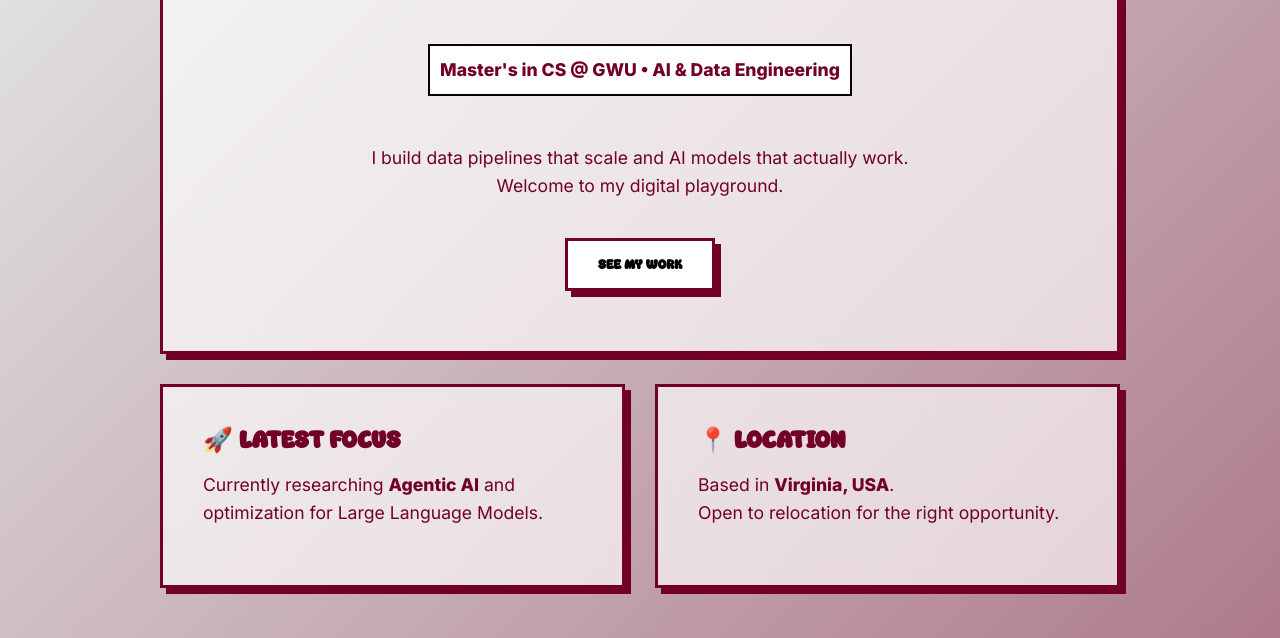
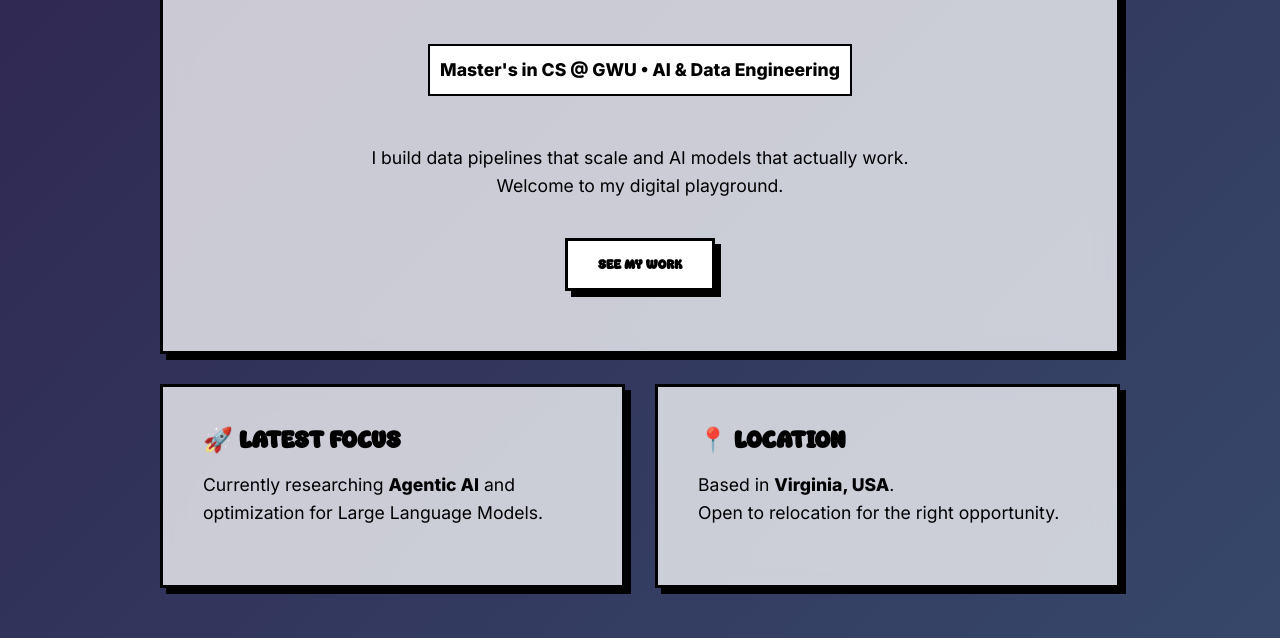
Before and after one commit to Poteto7/portfolio, a plain HTML site: page index.html in a window 1280 px wide. Shown: the part 395-1033 px from the top of the page. Drawn offline with Linux system fonts and the light colour scheme; a script that the page names is missing.

Commit message:
Apply Midnight Engineering Palette and keep typography optimizations

```diff
--- a/index.html
+++ b/index.html
@@ -24,15 +24,23 @@
 
         /* --- 1. CORE VARIABLES --- */
         :root {
-            --bg-gradient: linear-gradient(-45deg, #720026, #EAF6EF, #720026);
-            --accent-color: #720026;
-            --glass-bg: rgba(255, 255, 255, 0.65);
+            /* MIDNIGHT ENGINEERING PALETTE
+               Unique Blue (#3E6D84) -> Authentic Navy (#2E224F) -> Loop */
+            --bg-gradient: linear-gradient(-45deg, #3E6D84, #2E224F, #3E6D84);
+
+            /* READABILITY FIX: High opacity for dark background */
+            --glass-bg: rgba(255, 255, 255, 0.75);
+
+            /* STANDARD NEO-BRUTALIST BORDERS & SHADOWS */
             --glass-border: 1px solid rgba(255, 255, 255, 0.5);
-            --neo-border: 3px solid #720026;
-            --neo-shadow: 6px 6px 0px 0px #720026;
+            --neo-border: 3px solid #000;
+            --neo-shadow: 6px 6px 0px 0px #000;
             --neo-shadow-hover: 8px 8px 0px 0px #000;
             --neo-shadow-active: 2px 2px 0px 0px #000;
-            --text-main: #720026;
+
+            /* Accent & Text */
+            --accent-color: #720026;
+            --text-main: #000;
 
             /* FONT PAIRING STRATEGY */
             --font-heading: 'SuperMorning', 'MagicSaturday', cursive;
@@ -262,18 +270,21 @@
                 <p style="color: #ddd;">A collection of my recent engineering projects.</p>
             </div>
             <div class="grid">
+                <!-- TextGuard -->
                 <div class="hybrid-card">
                     <div class="badge">AI / NLP</div>
                     <h3>TextGuard: Risk Triage</h3>
                     <p>BERT-based pipeline for triaging risk signals in IDB project PDFs. Macro-F1: 0.956.</p>
                     <a href="https://github.com/Poteto7" target="_blank" class="action-btn" style="font-size: 0.9rem;">View Project</a>
                 </div>
+                <!-- Predictive Maintenance -->
                 <div class="hybrid-card">
                     <div class="badge">DATA ENGINEERING</div>
                     <h3>Predictive Maintenance</h3>
                     <p>XGBoost pipeline trained on 100k+ sensor records to predict equipment failures. +15% Uptime.</p>
                     <a href="https://github.com/Poteto7" target="_blank" class="action-btn" style="font-size: 0.9rem;">View Project</a>
                 </div>
+                <!-- Crime Prediction -->
                 <div class="hybrid-card">
                     <div class="badge">AI / ML</div>
                     <h3>AI Crime Prediction</h3>
@@ -294,7 +305,6 @@
                 </div>
             </div>
         </div>
-
         <!-- Footer for Download (HIDDEN)
         <div style="text-align: center; margin-top: 50px;">
             <a href="resume.pdf" download class="action-btn" style="background: #000; color: #fff;">Download Full Resume PDF</a>
```
